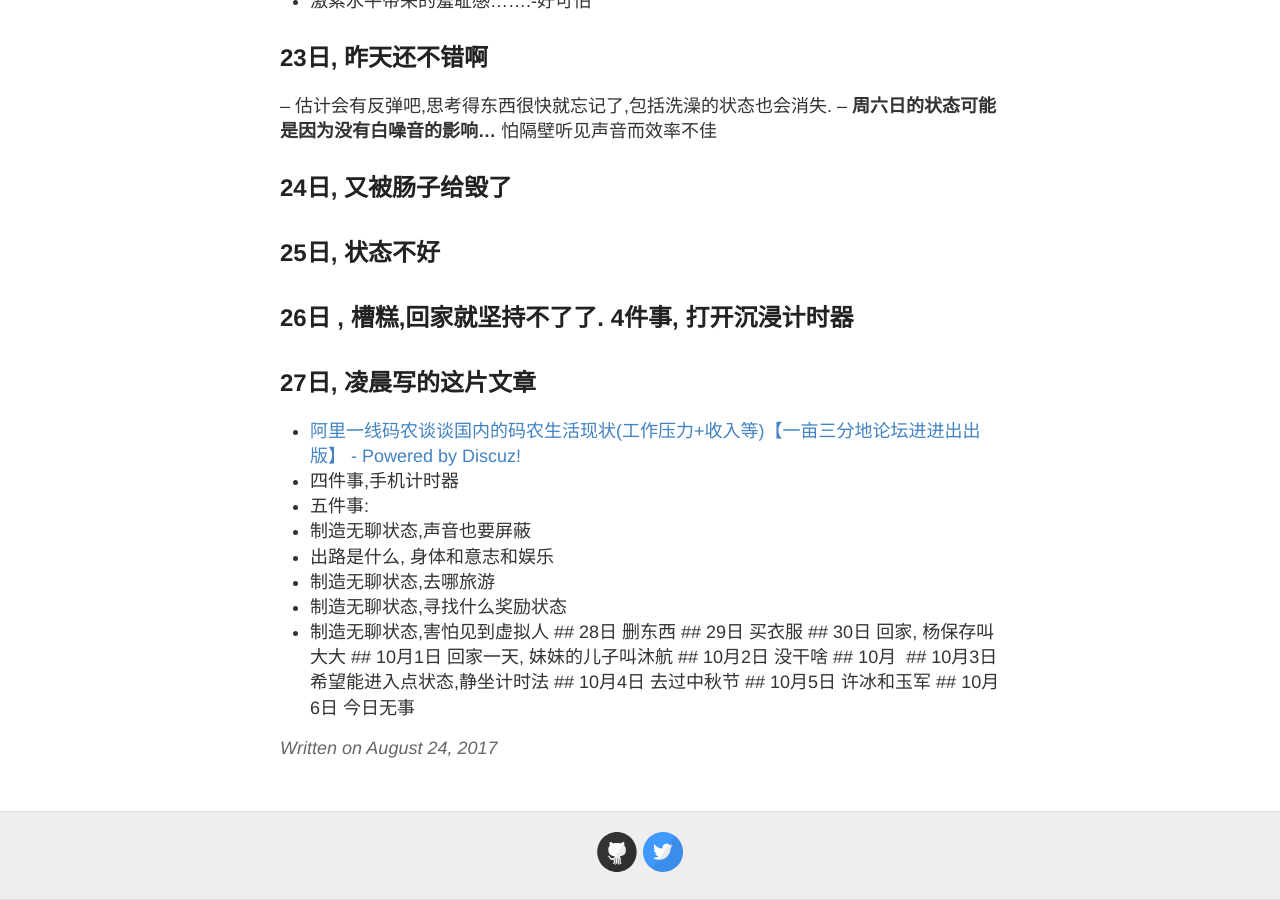
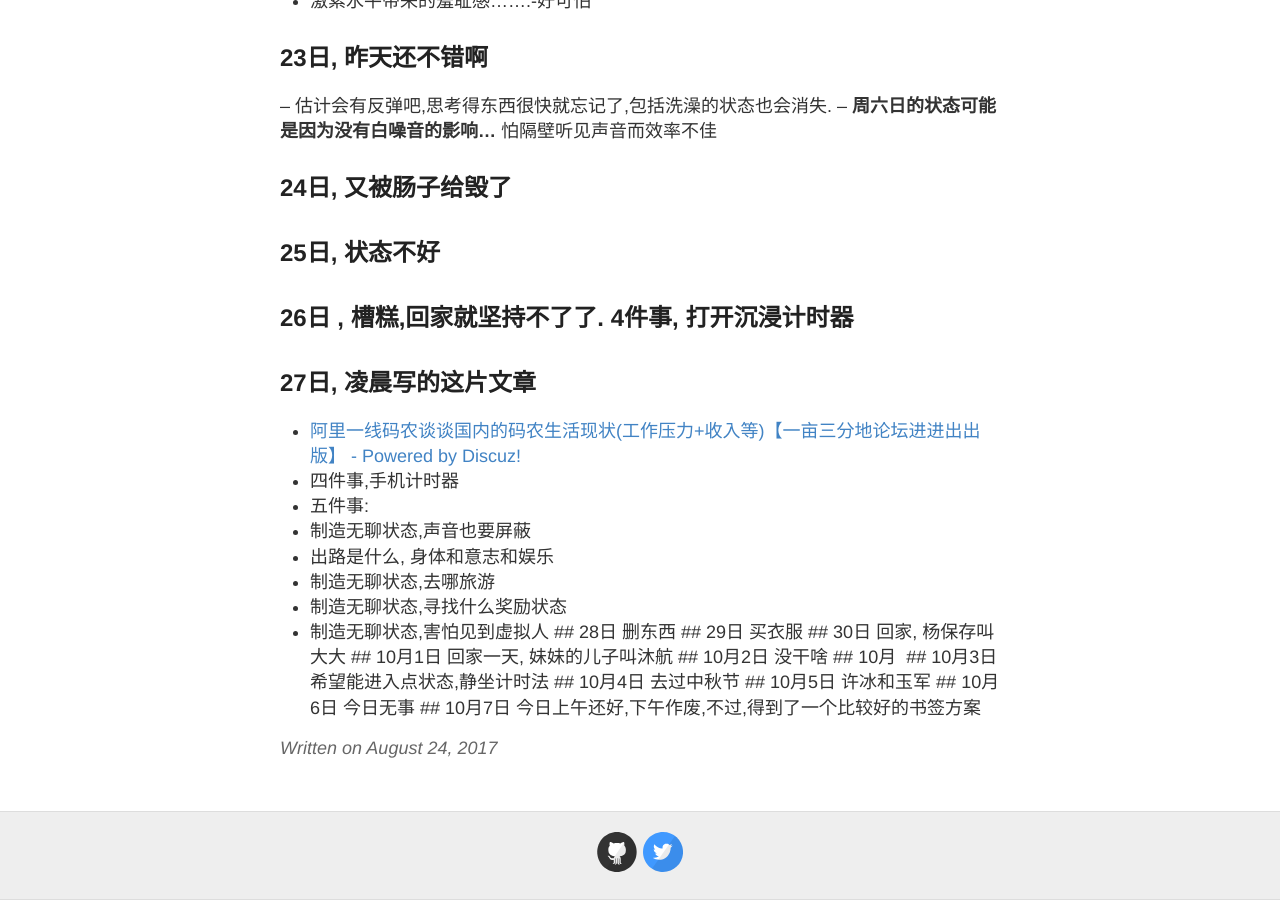
Before and after one commit to evelol/zzx_blog, a Jekyll site: the page built from _posts/2017-08-24-Ok.md, in a window 1280 px wide and 900 px high, scrolled down 4130 px. Built offline with Jekyll 4.4.1, drawn with Linux system fonts in a browser that asks for light colours; our own code applies the rules of GitHub Pages for plain Markdown files.

Commit message:
Update 2017-08-24-Ok.md

```diff
--- a/_posts/2017-08-24-Ok.md
+++ b/_posts/2017-08-24-Ok.md
@@ -113,3 +113,4 @@
  ## 10月4日 去过中秋节
  ## 10月5日 许冰和玉军
  ## 10月6日 今日无事
+ ## 10月7日 今日上午还好,下午作废,不过,得到了一个比较好的书签方案
```
